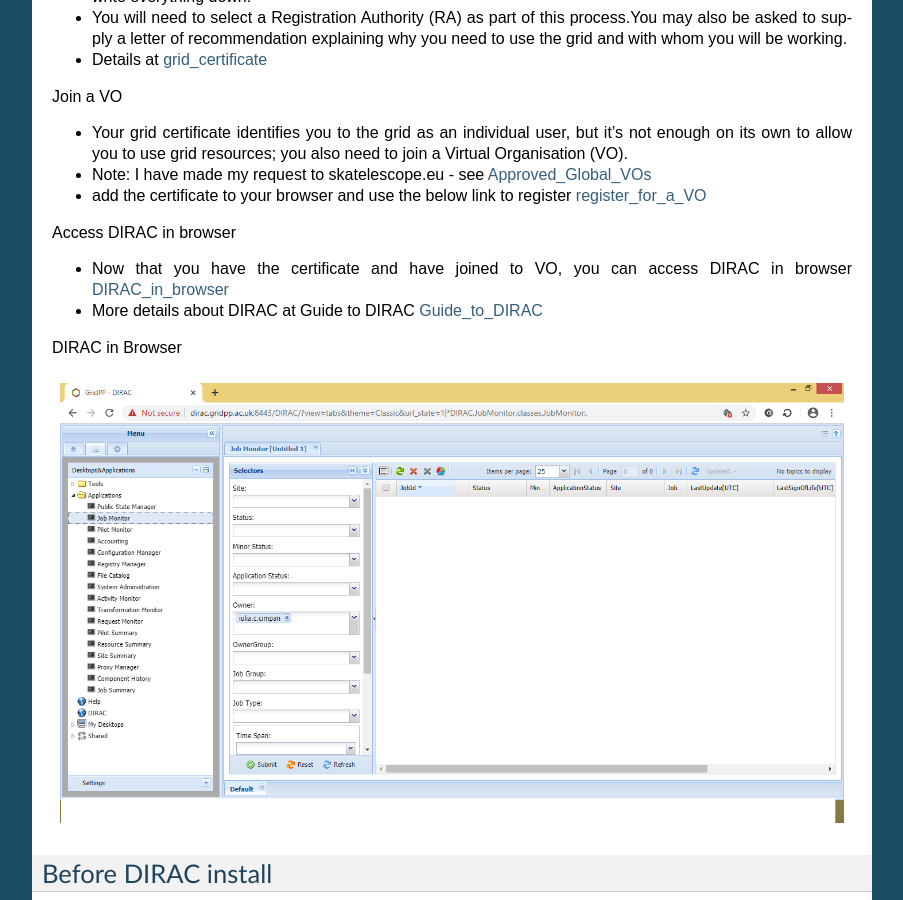
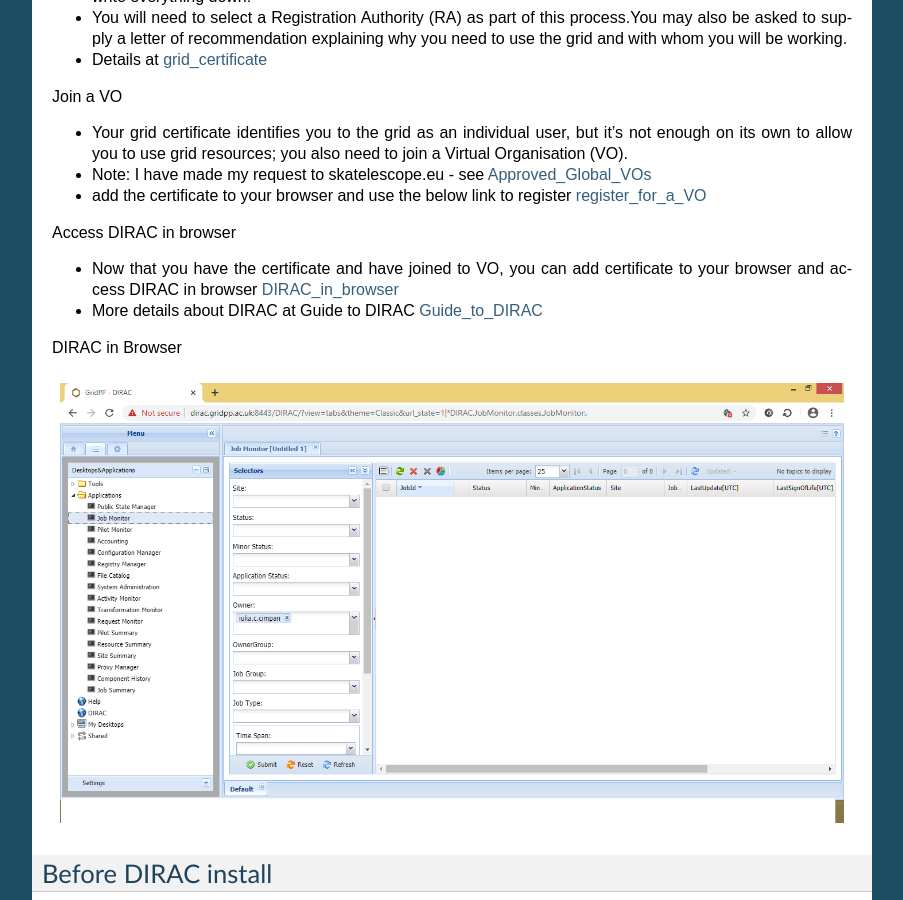
Before and after one commit to cimpan91/Docs, a Sphinx documentation site: the page built from Docs/DIRAC_UI.rst, in a window 1280 px wide and 900 px high, scrolled down 543 px. Shown: the whole window, without its empty margins (198-1101 px from the left). Built offline with Sphinx 7.4.7, drawn with Linux system fonts in a browser that asks for light colours.

Commit message:
Update DIRAC_UI.rst

```diff
--- a/Docs/DIRAC_UI.rst
+++ b/Docs/DIRAC_UI.rst
@@ -60,7 +60,7 @@
 
 Access DIRAC in browser
 
--  Now that you have the certificate and have joined to VO, you can  access DIRAC in browser   `DIRAC_in_browser <https://dirac.gridpp.ac.uk:8443/DIRAC/>`__
+-  Now that you have the certificate and have joined to VO, you can add certificate to your browser and access DIRAC in browser   `DIRAC_in_browser <https://dirac.gridpp.ac.uk:8443/DIRAC/>`__
 
 -  More details about DIRAC at Guide to DIRAC  `Guide_to_DIRAC <https://www.gridpp.ac.uk/wiki/Quick_Guide_to_Dirac#Server_URL>`__
 
```
